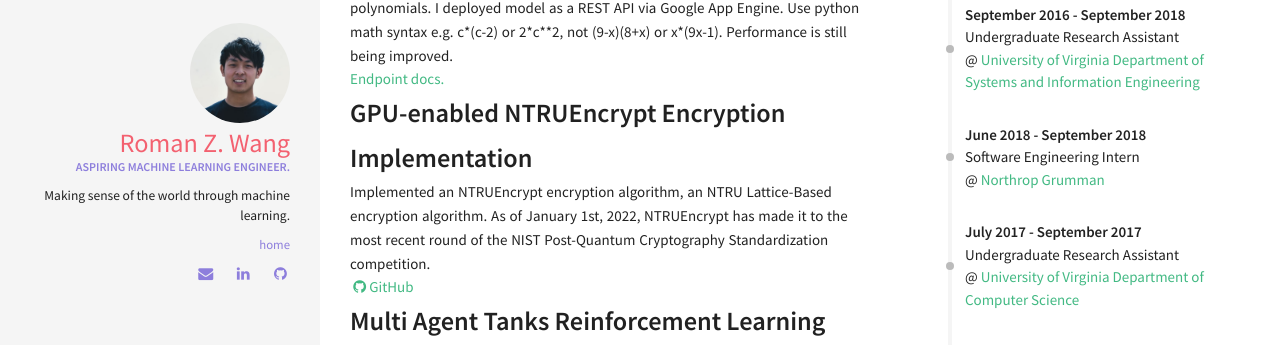
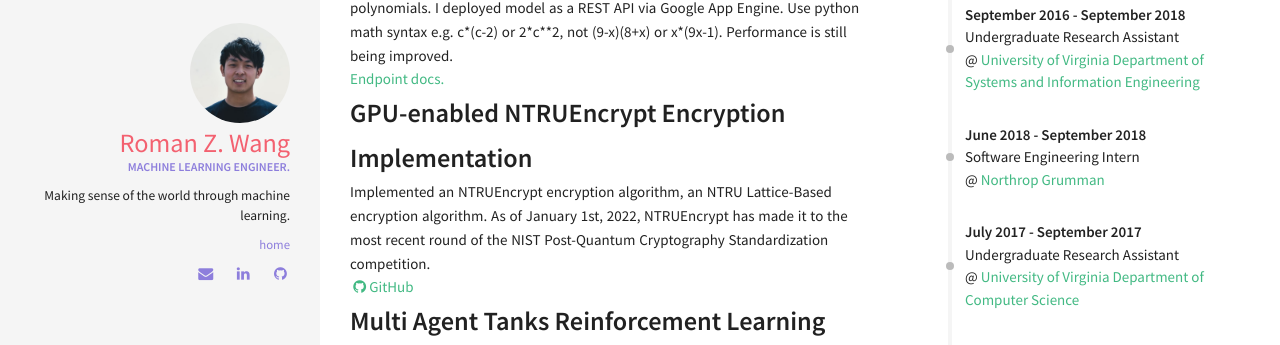
Before and after one commit to RomanZWang/romanzwang.github.io, a Jekyll site: the page built from index.html, in a window 1280 px wide. Shown: the part 738-1083 px from the top of the page. Built offline with Jekyll 4.4.1, drawn with Linux system fonts in a browser that asks for light colours; nearby versions of some CDN libraries.

Commit message:
remove aspiring

```diff
--- a/_config.yml
+++ b/_config.yml
@@ -35,7 +35,7 @@ kramdown:
 owner:
   name: Roman Z. Wang
   avatar: avatar.jpg
-  job: "Aspiring Machine Learning Engineer."
+  job: "Machine Learning Engineer."
   bio: "Making sense of the world through machine learning."
   email: rzw2002@columbia.edu
   disqus-shortname:
```
